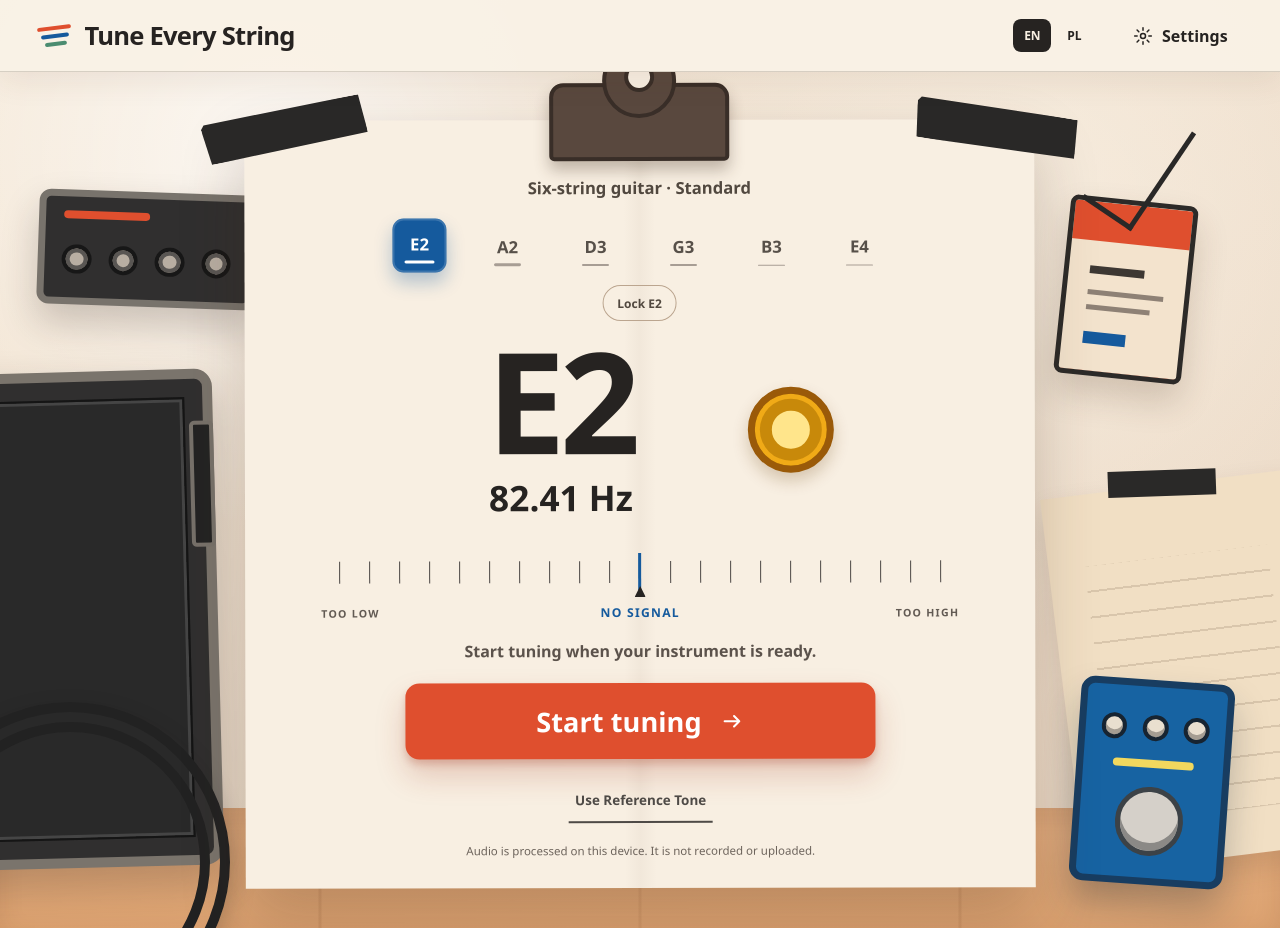
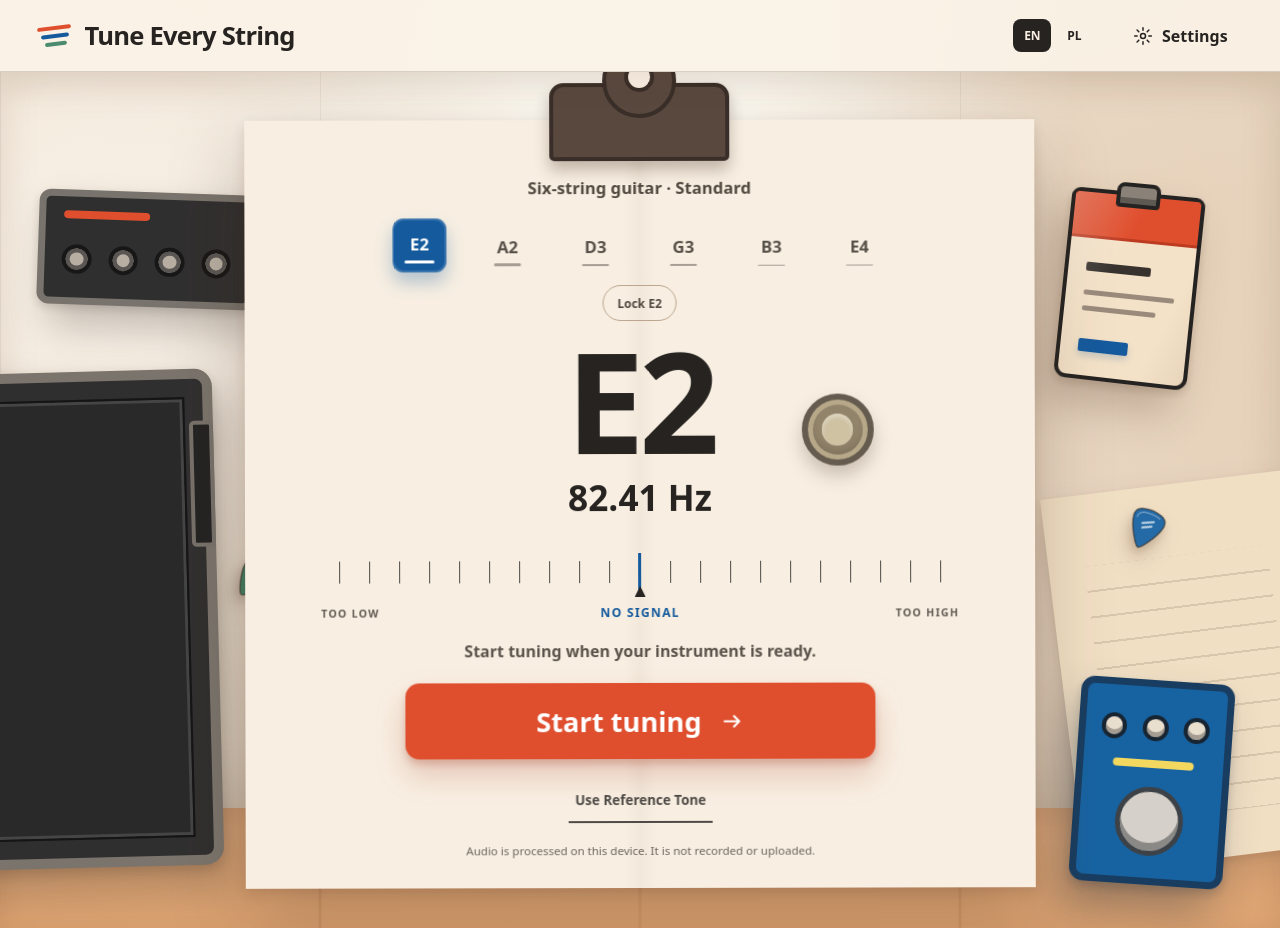
Before and after one commit to damiang77/tune-every-string, a React (Vite) app: page / in a window 1280 px wide. Built offline with nearby package versions, Linux system fonts and the light colour scheme; a web font is replaced by a local one.

Commit message:
feat: add GuitarPick component and enhance TunerScreen layout

```diff
--- a/src/app/TunerScreen.module.css
+++ b/src/app/TunerScreen.module.css
@@ -13,9 +13,14 @@
   min-height: 100svh;
   overflow: hidden;
   background:
-    radial-gradient(circle at 22% 16%, rgb(255 255 255 / 68%), transparent 30%),
-    radial-gradient(circle at 78% 24%, rgb(255 250 240 / 46%), transparent 34%),
-    linear-gradient(145deg, #f6ebdc, #ead7c3);
+    radial-gradient(
+      ellipse at 50% 7%,
+      rgb(255 252 244 / 96%) 0 13%,
+      transparent 48%
+    ),
+    radial-gradient(circle at 11% 30%, rgb(255 255 255 / 46%), transparent 29%),
+    radial-gradient(circle at 88% 28%, rgb(217 178 137 / 18%), transparent 31%),
+    linear-gradient(118deg, #f4e8d8 0%, #eee0cf 48%, #e5d1ba 100%);
   color: var(--ink);
 }
 
@@ -143,6 +148,20 @@
   padding: clamp(44px, 6vh, 74px) 24px clamp(30px, 5vh, 52px);
 }
 
+.main::before {
+  position: absolute;
+  z-index: 0;
+  inset: 0 0 14%;
+  background:
+    linear-gradient(90deg, rgb(83 56 34 / 7%) 1px, transparent 1px) 0 0 / 25%
+      100%,
+    linear-gradient(180deg, transparent 0 72%, rgb(100 65 37 / 7%) 100%);
+  box-shadow:
+    inset 0 20px 35px rgb(89 60 34 / 7%),
+    inset 0 -28px 48px rgb(105 66 36 / 8%);
+  content: '';
+}
+
 .main::after {
   position: absolute;
   z-index: 0;
@@ -184,7 +203,9 @@
   border: 10px solid #7a746c;
   border-radius: 18px;
   background: #302f2f;
-  box-shadow: 0 18px 40px rgb(44 34 28 / 24%);
+  box-shadow:
+    12px 24px 44px rgb(44 34 28 / 26%),
+    0 5px 12px rgb(44 34 28 / 18%);
   transform: rotate(-1.5deg);
 }
 
@@ -209,18 +230,6 @@
   content: '';
 }
 
-.cable {
-  position: absolute;
-  z-index: 2;
-  bottom: -11%;
-  left: -7%;
-  width: 25vw;
-  aspect-ratio: 1;
-  border: clamp(18px, 2.4vw, 36px) double #222;
-  border-radius: 50%;
-  box-shadow: 0 12px 25px rgb(27 25 24 / 25%);
-}
-
 .notePaper {
   position: absolute;
   right: -3%;
@@ -228,19 +237,10 @@
   width: 20%;
   height: 44%;
   background: #f1dfc4;
-  box-shadow: 0 14px 28px rgb(75 50 30 / 15%);
+  box-shadow:
+    -10px 22px 38px rgb(75 50 30 / 17%),
+    0 4px 9px rgb(75 50 30 / 12%);
   transform: rotate(-7deg);
-}
-
-.notePaper::before {
-  position: absolute;
-  top: -4%;
-  left: 27%;
-  width: 42%;
-  height: 7%;
-  background: #2a2928;
-  content: '';
-  transform: rotate(5deg);
 }
 
 .notePaper::after {
@@ -266,7 +266,9 @@
   border: 7px solid #78736c;
   border-radius: 12px;
   background: #302f2f;
-  box-shadow: 0 18px 36px rgb(44 34 28 / 22%);
+  box-shadow:
+    12px 22px 38px rgb(44 34 28 / 25%),
+    0 4px 8px rgb(44 34 28 / 15%);
   transform: rotate(2deg);
 }
 
@@ -293,38 +295,91 @@
 
 .backstagePass {
   position: absolute;
-  top: 15%;
-  right: 7%;
-  width: clamp(118px, 10vw, 170px);
-  height: clamp(172px, 14vw, 230px);
-  border: 5px solid #2c2a28;
-  border-radius: 8px;
-  background: linear-gradient(var(--orange) 0 23%, transparent 23%), #f3e3cd;
-  box-shadow: 0 18px 34px rgb(75 50 30 / 20%);
-  transform: rotate(6deg);
-}
-
-.backstagePass::before {
-  position: absolute;
-  top: -98px;
-  left: 50%;
-  width: 54px;
-  height: 112px;
-  border: solid #292827;
-  border-width: 0 5px 5px 0;
-  content: '';
-  transform: translateX(-50%) rotate(28deg);
+  top: 14%;
+  right: 6.5%;
+  width: clamp(126px, 10.5vw, 176px);
+  height: clamp(184px, 15vw, 246px);
+  border: 4px solid #252321;
+  border-radius: 9px 9px 12px 12px;
+  background: #f4e2c8;
+  box-shadow:
+    -13px 24px 40px rgb(72 48 30 / 25%),
+    0 4px 8px rgb(72 48 30 / 17%);
+  transform: rotate(6deg) perspective(500px) rotateY(-3deg);
 }
 
 .backstagePass::after {
   position: absolute;
-  inset: 38% 18% 16%;
-  background:
-    linear-gradient(#3d3833 0 0) 0 0 / 72% 8px no-repeat,
-    linear-gradient(#8e8175 0 0) 0 33% / 100% 5px no-repeat,
-    linear-gradient(#8e8175 0 0) 0 53% / 84% 5px no-repeat,
-    linear-gradient(var(--blue) 0 0) 0 100% / 56% 12px no-repeat;
+  inset: 0;
+  border-radius: 5px 5px 8px 8px;
+  background: linear-gradient(
+    112deg,
+    rgb(255 255 255 / 23%),
+    transparent 38% 76%,
+    rgb(86 55 30 / 8%)
+  );
   content: '';
+  pointer-events: none;
+}
+
+.backstagePass > i {
+  position: absolute;
+  display: block;
+}
+
+.passClip {
+  z-index: 2;
+  top: -13px;
+  left: 50%;
+  width: 44px;
+  height: 25px;
+  border: 4px solid #252321;
+  border-radius: 8px 8px 4px 4px;
+  background: #8a8178;
+  box-shadow: inset 0 -6px 0 #5f5953;
+  transform: translateX(-50%);
+}
+
+.passHeader {
+  inset: 0 0 auto;
+  height: 25%;
+  border-bottom: 3px solid #bd3b21;
+  border-radius: 4px 4px 0 0;
+  background: var(--orange);
+}
+
+.passTitle {
+  top: 38%;
+  left: 14%;
+  width: 52%;
+  height: 9px;
+  border-radius: 2px;
+  background: #37322e;
+}
+
+.passLine,
+.passLineShort {
+  top: 53%;
+  left: 14%;
+  width: 72%;
+  height: 5px;
+  border-radius: 2px;
+  background: #998a7b;
+}
+
+.passLineShort {
+  top: 62%;
+  width: 59%;
+}
+
+.passAccess {
+  bottom: 13%;
+  left: 14%;
+  width: 40%;
+  height: 13px;
+  border-radius: 2px;
+  background: var(--blue);
+  box-shadow: 0 4px 7px rgb(21 90 157 / 22%);
 }
 
 .pedal {
@@ -340,7 +395,9 @@
   border: 7px solid #183d61;
   border-radius: 14px;
   background: #1763a2;
-  box-shadow: 0 22px 36px rgb(33 47 58 / 28%);
+  box-shadow:
+    -12px 27px 44px rgb(33 47 58 / 30%),
+    0 5px 10px rgb(33 47 58 / 20%);
   transform: rotate(4deg);
 }
 
@@ -381,15 +438,54 @@
 
 .pick {
   position: absolute;
-  top: 31%;
-  left: 26%;
-  width: 48px;
-  height: 54px;
-  border-radius: 50% 50% 46% 46%;
-  background: var(--orange);
-  box-shadow: 0 8px 14px rgb(108 47 30 / 20%);
-  clip-path: polygon(50% 100%, 4% 20%, 16% 4%, 84% 4%, 96% 20%);
-  transform: rotate(-19deg);
+  width: clamp(42px, 3.4vw, 58px);
+  overflow: visible;
+  filter: drop-shadow(0 5px 5px rgb(71 44 28 / 18%))
+    drop-shadow(0 13px 10px rgb(71 44 28 / 18%));
+}
+
+.pickBody {
+  fill: currentColor;
+  stroke: rgb(48 40 34 / 58%);
+  stroke-linejoin: round;
+  stroke-width: 4px;
+}
+
+.pickHighlight {
+  fill: none;
+  stroke: rgb(255 255 255 / 36%);
+  stroke-linecap: round;
+  stroke-width: 3px;
+}
+
+.pickMark {
+  fill: none;
+  stroke: rgb(255 255 255 / 66%);
+  stroke-linecap: round;
+  stroke-width: 6px;
+}
+
+.pickCoral {
+  top: 38%;
+  left: 20.5%;
+  color: #dc5133;
+  transform: rotate(-18deg);
+}
+
+.pickBlue {
+  top: 51%;
+  right: 9%;
+  width: clamp(38px, 3vw, 52px);
+  color: #246aa6;
+  transform: rotate(23deg);
+}
+
+.pickGreen {
+  top: 57%;
+  left: 18.3%;
+  width: clamp(36px, 2.8vw, 48px);
+  color: #438165;
+  transform: rotate(37deg);
 }
 
 .setlist {
@@ -409,29 +505,10 @@
       transparent 52%
     ),
     var(--paper);
-  box-shadow: 0 28px 65px rgb(68 42 24 / 24%);
+  box-shadow:
+    0 5px 12px rgb(68 42 24 / 13%),
+    0 30px 70px rgb(68 42 24 / 27%);
   transform: rotate(-0.12deg);
-}
-
-.tapeLeft,
-.tapeRight {
-  position: absolute;
-  top: -13px;
-  width: 164px;
-  height: 44px;
-  background: #292827;
-  box-shadow: 0 5px 8px rgb(45 35 29 / 18%);
-  clip-path: polygon(2% 8%, 98% 0, 100% 88%, 3% 100%, 0 18%);
-}
-
-.tapeLeft {
-  left: -42px;
-  transform: rotate(-10deg);
-}
-
-.tapeRight {
-  right: -44px;
-  transform: rotate(10deg);
 }
 
 .clip {
@@ -588,18 +665,19 @@
 
 .readout {
   position: relative;
-  display: flex;
+  display: grid;
+  width: 100%;
   min-height: 210px;
+  grid-template-columns: minmax(72px, 1fr) auto minmax(72px, 1fr);
   align-items: center;
-  justify-content: center;
-  gap: clamp(28px, 6vw, 72px);
+  column-gap: clamp(18px, 3.4vw, 44px);
   padding-top: 8px;
 }
 
 .noteBlock {
   display: grid;
-  width: clamp(170px, 28vw, 230px);
-  flex: 0 0 clamp(170px, 28vw, 230px);
+  grid-column: 2;
+  width: clamp(190px, 26vw, 236px);
   justify-items: center;
 }
 
@@ -620,14 +698,17 @@
 
 .cueLamp {
   position: relative;
-  width: clamp(58px, 8vw, 86px);
+  grid-column: 3;
+  width: clamp(54px, 6.2vw, 72px);
   aspect-ratio: 1;
-  border: 7px solid #9a5a09;
+  justify-self: start;
+  border: 6px solid #655b4f;
   border-radius: 50%;
-  background: #c8890a;
+  background: #92846b;
   box-shadow:
-    inset 0 0 0 5px #f0aa17,
-    0 8px 16px rgb(104 62 10 / 24%);
+    inset 0 0 0 5px #b7a889,
+    inset 0 -8px 10px rgb(55 43 29 / 24%),
+    0 10px 18px rgb(64 48 31 / 25%);
   transition:
     box-shadow 260ms cubic-bezier(0.16, 1, 0.3, 1),
     background 260ms cubic-bezier(0.16, 1, 0.3, 1);
@@ -637,16 +718,22 @@
   position: absolute;
   inset: 24%;
   border-radius: 50%;
-  background: #ffe58b;
+  background: #cfc2a3;
+  box-shadow: inset 0 3px 4px rgb(255 255 255 / 36%);
   content: '';
 }
 
 .cueLampPlaying {
+  border-color: #9a5a09;
   background: #ffd52c;
   box-shadow:
     inset 0 0 0 5px #ffb911,
     0 0 34px rgb(247 183 20 / 72%),
     0 8px 18px rgb(104 62 10 / 26%);
+}
+
+.cueLampPlaying::after {
+  background: #fff0a4;
 }
 
 .cueLampInTune {
@@ -1063,13 +1150,6 @@
     padding: 50px 20px 20px;
   }
 
-  .tapeLeft,
-  .tapeRight {
-    top: -7px;
-    width: 104px;
-    height: 30px;
-  }
-
   .clip {
     top: -27px;
     width: 122px;
@@ -1102,7 +1182,8 @@
 
   .readout {
     min-height: 170px;
-    gap: 24px;
+    grid-template-columns: 58px auto 58px;
+    column-gap: 12px;
   }
 
   .noteBlock strong {
@@ -1110,7 +1191,7 @@
   }
 
   .cueLamp {
-    width: 58px;
+    width: 50px;
   }
 
   .tickRow {
--- a/src/app/TunerScreen.tsx
+++ b/src/app/TunerScreen.tsx
@@ -18,6 +18,22 @@ function SettingsIcon() {
     <svg aria-hidden="true" viewBox="0 0 24 24">
       <circle cx="12" cy="12" r="3" />
       <path d="M12 2v3M12 19v3M4.9 4.9 7 7M17 17l2.1 2.1M2 12h3M19 12h3M4.9 19.1 7 17M17 7l2.1-2.1" />
+    </svg>
+  )
+}
+
+function GuitarPick({ className }: { className: string | undefined }) {
+  return (
+    <svg className={`${styles.pick} ${className ?? ''}`} viewBox="0 0 100 112">
+      <path
+        className={styles.pickBody}
+        d="M50 106C43 106 12 61 8 33 5 16 17 7 33 5c11-2 23-2 34 0 16 2 28 11 25 28-4 28-35 73-42 73Z"
+      />
+      <path
+        className={styles.pickHighlight}
+        d="M18 33c-1-11 7-17 18-19 13-2 27-2 39 2"
+      />
+      <path className={styles.pickMark} d="m37 43 26-13M41 54l21-11" />
     </svg>
   )
 }
@@ -206,7 +222,6 @@ export function TunerScreen({
 
       <main className={styles.main}>
         <div aria-hidden="true" className={styles.stageDecor}>
-          <span className={styles.cable} />
           <span className={styles.case} />
           <span className={styles.patchPanel}>
             <i />
@@ -215,18 +230,25 @@ export function TunerScreen({
             <i />
           </span>
           <span className={styles.notePaper} />
-          <span className={styles.backstagePass} />
+          <span className={styles.backstagePass}>
+            <i className={styles.passClip} />
+            <i className={styles.passHeader} />
+            <i className={styles.passTitle} />
+            <i className={styles.passLine} />
+            <i className={styles.passLineShort} />
+            <i className={styles.passAccess} />
+          </span>
           <span className={styles.pedal}>
             <i />
             <i />
             <i />
           </span>
-          <span className={styles.pick} />
+          <GuitarPick className={styles.pickCoral} />
+          <GuitarPick className={styles.pickBlue} />
+          <GuitarPick className={styles.pickGreen} />
         </div>
 
         <section className={styles.setlist} aria-labelledby="tuner-heading">
-          <span aria-hidden="true" className={styles.tapeLeft} />
-          <span aria-hidden="true" className={styles.tapeRight} />
           <span aria-hidden="true" className={styles.clip} />
 
           <h2 className={styles.srOnly} id="tuner-heading">
```
